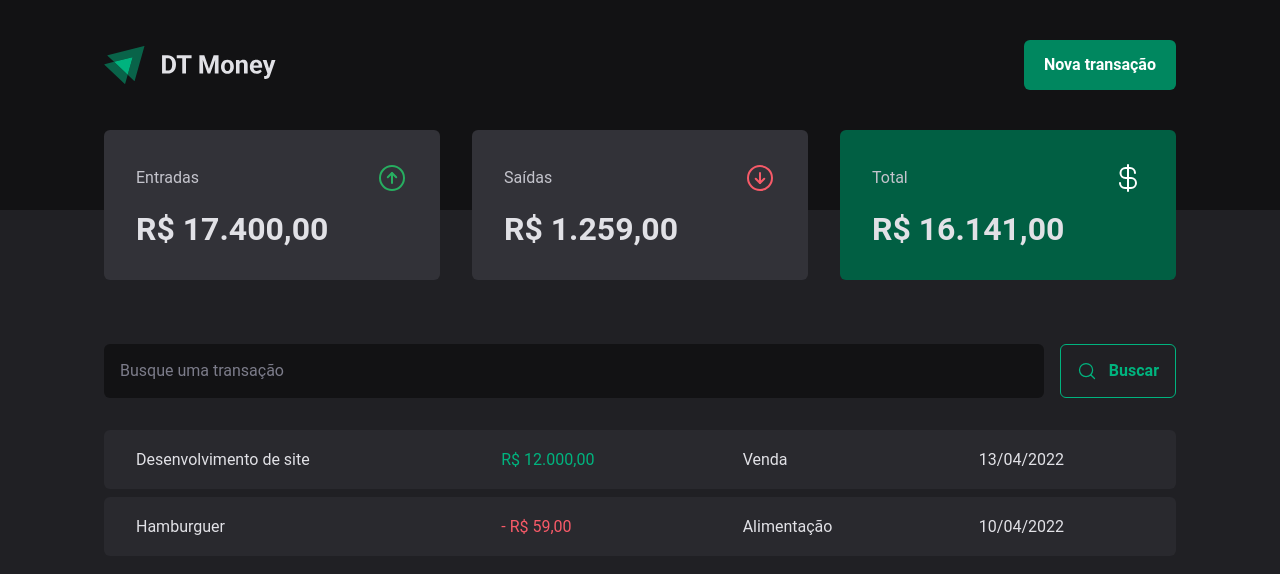
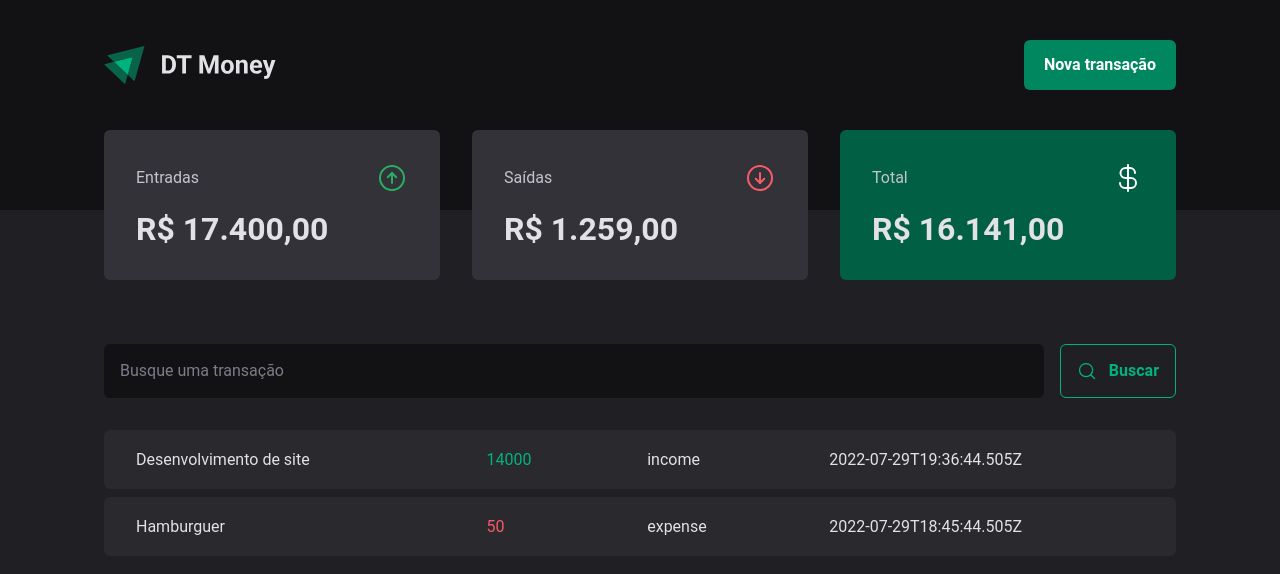
Before and after one commit to guirecordon/03-dt-money, a React app: page / in a window 1280 px wide. Shown: the top 574 px of the page. Built offline with nearby package versions, Linux system fonts and the light colour scheme; data requests are answered from the project's data file; the HTML template or start-up script is replaced by a standard one.

Commit message:
First api request

```diff
--- a/src/pages/Transactions/index.tsx
+++ b/src/pages/Transactions/index.tsx
@@ -1,9 +1,33 @@
+import { useEffect, useState } from "react";
 import { Header } from "../../components/Header";
 import { Summary } from "../../components/Summary";
 import { SearchForm } from "./components/SearchForm";
 import { PriceHighlight, TransactionsContainer, TransactionsTable } from "./styles";
 
+interface TransactionsProps {
+  id: number
+  description: string
+  type: "income" | "expense"
+  category: string
+  price: number
+  createdAt: Date
+}
+
+
 export function Transactions() {
+  const [transactions, setTransactions] = useState<TransactionsProps[]>([])
+
+
+  async function loadTransactions() {
+    const response = await fetch('http://localhost:3000/transactions');
+    const data = await response.json()
+    setTransactions(data);
+  }
+
+  useEffect(() => {
+    loadTransactions()
+  }, [])
+
   return <div>
     <Header />
     <Summary />
@@ -12,19 +36,20 @@ export function Transactions() {
       <SearchForm />
       <TransactionsTable>
         <tbody>
-          <tr>
-            <td>Desenvolvimento de site</td>
-            <td><PriceHighlight variant="income">R$ 12.000,00</PriceHighlight></td>
-            <td>Venda</td>
-            <td>13/04/2022</td>
-          </tr>
 
-          <tr>
-            <td>Hamburguer</td>
-            <td><PriceHighlight variant="expense">- R$ 59,00</PriceHighlight></td>
-            <td>Alimentação</td>
-            <td>10/04/2022</td>
-          </tr>
+          {transactions.map(({id, description, price, type, createdAt}) => {
+            return (
+              <tr key={id}>
+              <td>{description}</td>
+              <td><PriceHighlight variant={type}>{price}</PriceHighlight></td>
+              <td>{type}</td>
+              <td>{createdAt}</td>
+            </tr>
+            )
+          })}
+
+
+
         </tbody>
       </TransactionsTable>
     </TransactionsContainer>
```
